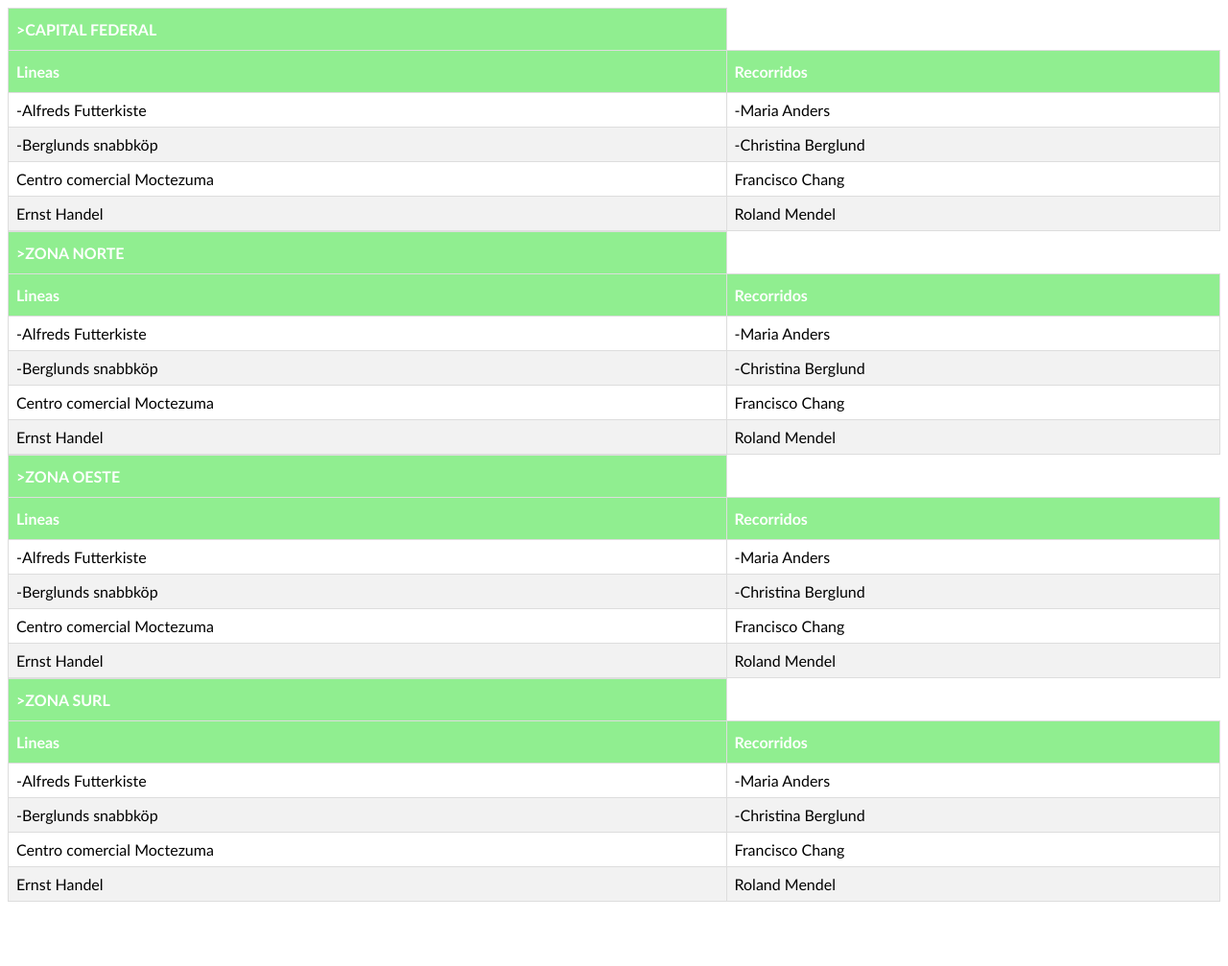
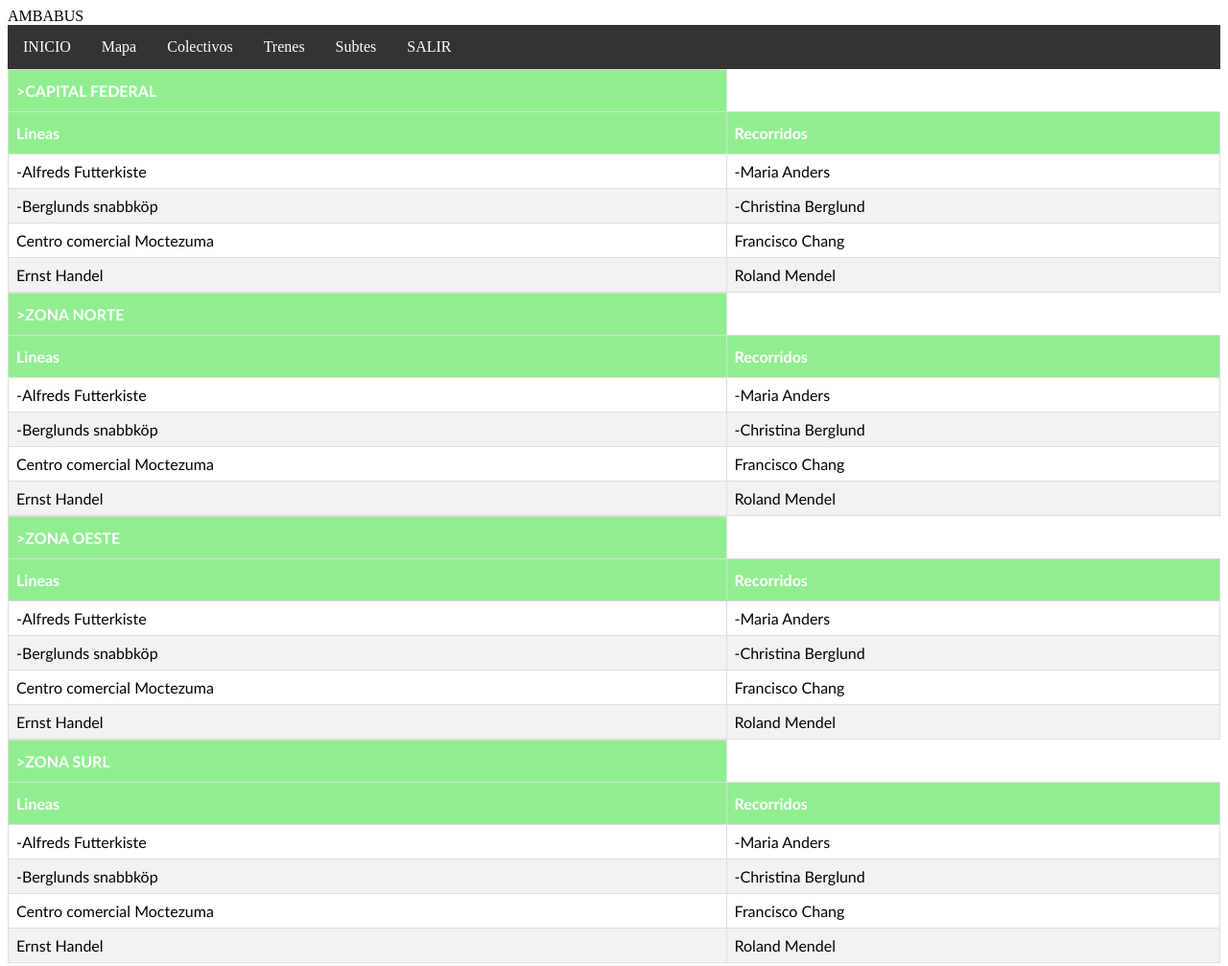
Before and after one commit to Titoalarconbeta/ColectivosAMBABUS, a plain HTML site: page index.html in a window 1280 px wide. Shown: the whole page at 96% size. Before the commit the page ends 948 px from the top, so only its background shows below. Drawn offline with Linux system fonts and the light colour scheme.

Commit message:
🍛🍩 Updated with Glitch

```diff
--- a/index.html
+++ b/index.html
@@ -1,7 +1,44 @@
 <!DOCTYPE html>
-<html lang="en">
-  <head>
-    <title>Hello!</title>
+<html>
+  <head>AMBABUS<i class="fa fa-bus"></i>
+    <title>MAPA</title>
+    <body>
+<style>
+ul {
+    list-style-type: none;
+    margin: 0;
+    padding: 0;
+    overflow: hidden;
+    background-color: #333;
+}
+
+li {
+    float: left;
+}
+
+li a {
+    display: block;
+    color: white;
+    text-align: center;
+    padding: 14px 16px;
+    text-decoration: none;
+}
+
+li a:hover {
+    background-color: #111;
+}
+</style>
+<head>
+<body>
+
+<ul>
+  <li><a class="active" href="#home">INICIO</a></li>
+  <li><a href="#Mapa">Mapa</a></li>
+  <li><a href="#Colectivos">Colectivos</a></li>
+  <li><a href="#Trenes">Trenes</a></li>
+  <li><a href="#Subtes">Subtes</a></li>
+  <li><a href="#about">SALIR</a></li>
+</ul>
 <style>
 #customers {
     font-family: "Trebuchet MS", Arial, Helvetica, sans-serif;
```
